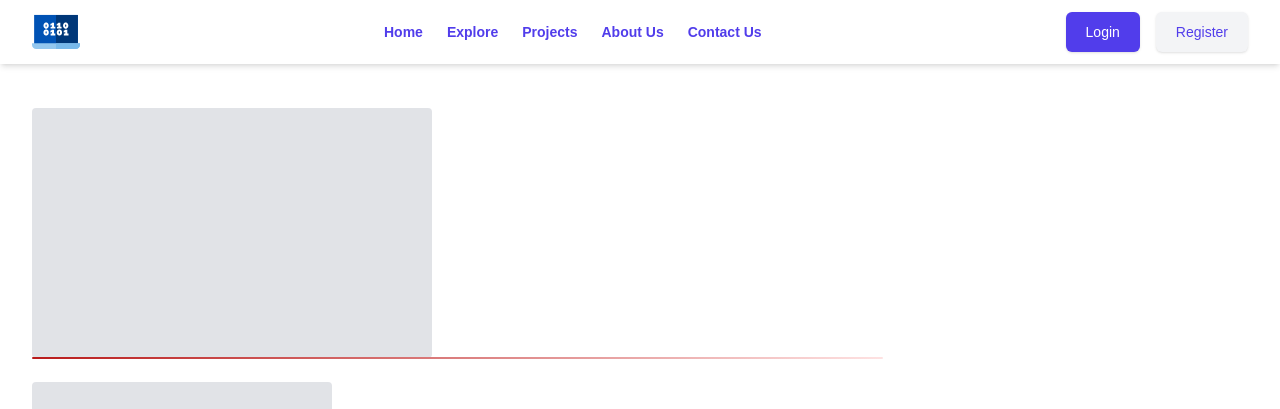
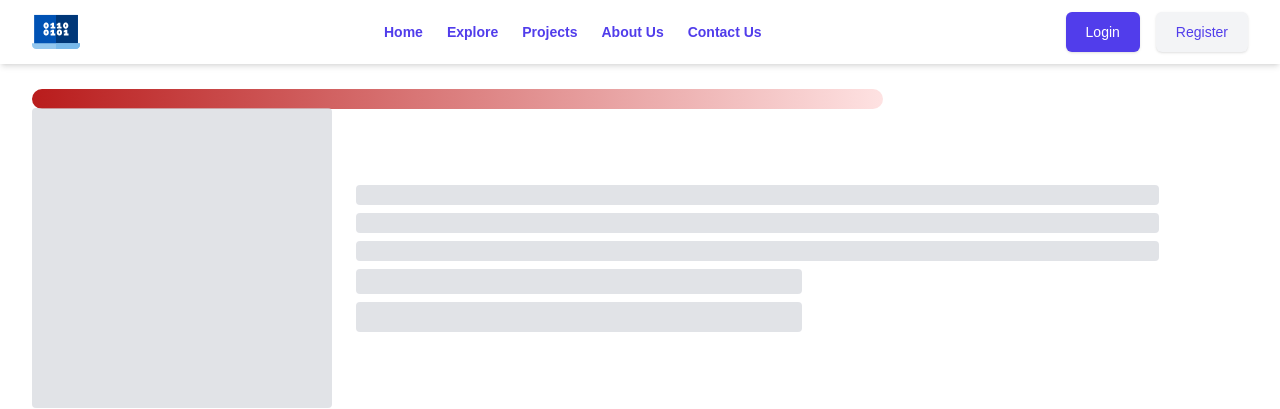
Before and after one commit to AbdulrahmanHabiba/next-js-ecommerce, a Next.js app: page /product-details/1 in a window 1280 px wide. Shown: the top 409 px of the page. Built offline with nearby package versions, Linux system fonts and the light colour scheme; no server answers.

Commit message:
edit skeleton in productDetails

```diff
--- a/app/product-details/[id]/ProductDetails.tsx
+++ b/app/product-details/[id]/ProductDetails.tsx
@@ -59,8 +59,7 @@ const ProductDetails = ({ product, loading }: ProductDetailsProps) => {
         return (
             <div className="my-3">
                 <div className="title relative">
-                    <SkeletonBox width={400} height={250}  className="mb-6 pb-3" />
-                    <span className="absolute -bottom-px h-0.5 w-[70%] bg-gradient-to-r from-red-700 to-red-100 rounded-2xl"></span>
+                    <span className="absolute pt-5 mt-3 -bottom-px h-0.5 w-[70%] bg-gradient-to-r from-red-700 to-red-100 rounded-2xl"></span>
                 </div>
                 <div className="flex justify-between items-center gap-6 flex-col lg:flex-row">
                     <div className="banner">
```
